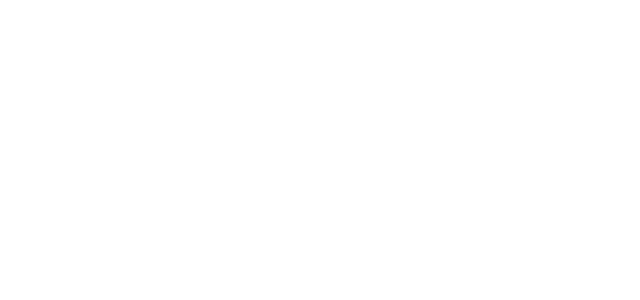
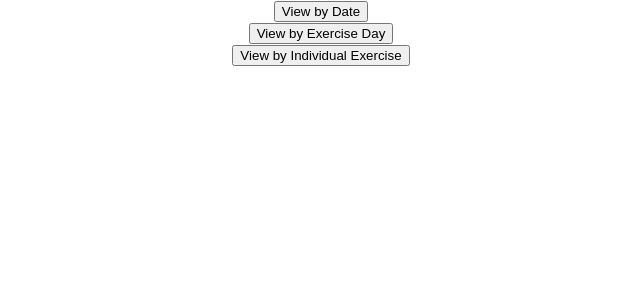
Before and after one commit to AlanHouston/ArmstrongProgram, a React (Create React App) app: page / in a window 1280 px wide. Both pictures are taken after a click on the button "Stats!". Shown: the top 300 px of the page, without its empty margins (319-959 px from the left). Built offline with nearby package versions, Linux system fonts and the light colour scheme.

Commit message:
added stats, added some comments for ideas in maxeffort

```diff
--- a/src/App.js
+++ b/src/App.js
@@ -2,6 +2,7 @@
 import './App.css';
 import Home from './Home'
 import DaySelector from './DaySelector'
+import Stats from './stats/index'
 
 
 class App extends Component {
@@ -22,7 +23,7 @@
       whatToRender = <DaySelector />
     }
     else if(this.state.whatToDisplay === 2){
-      // whatToRender = <Stats />
+      whatToRender = <Stats />
     }
     return (
       <div className="App">
--- /dev/null
+++ b/src/stats/index.js
@@ -0,0 +1,16 @@
+import React from 'react'
+
+function Stats(){
+    return (
+        <div className="App">
+            <button onClick>View by Date</button>
+            <br />
+            <button onClick>View by Exercise Day</button>
+            <br />
+            <button onClick>View by Individual Exercise</button>
+            <br/>
+        </div>
+    );
+}
+
+export default Stats;
```
Also changed, not shown: src/workouts/MaxEffort.js (+37 -0 lines).
